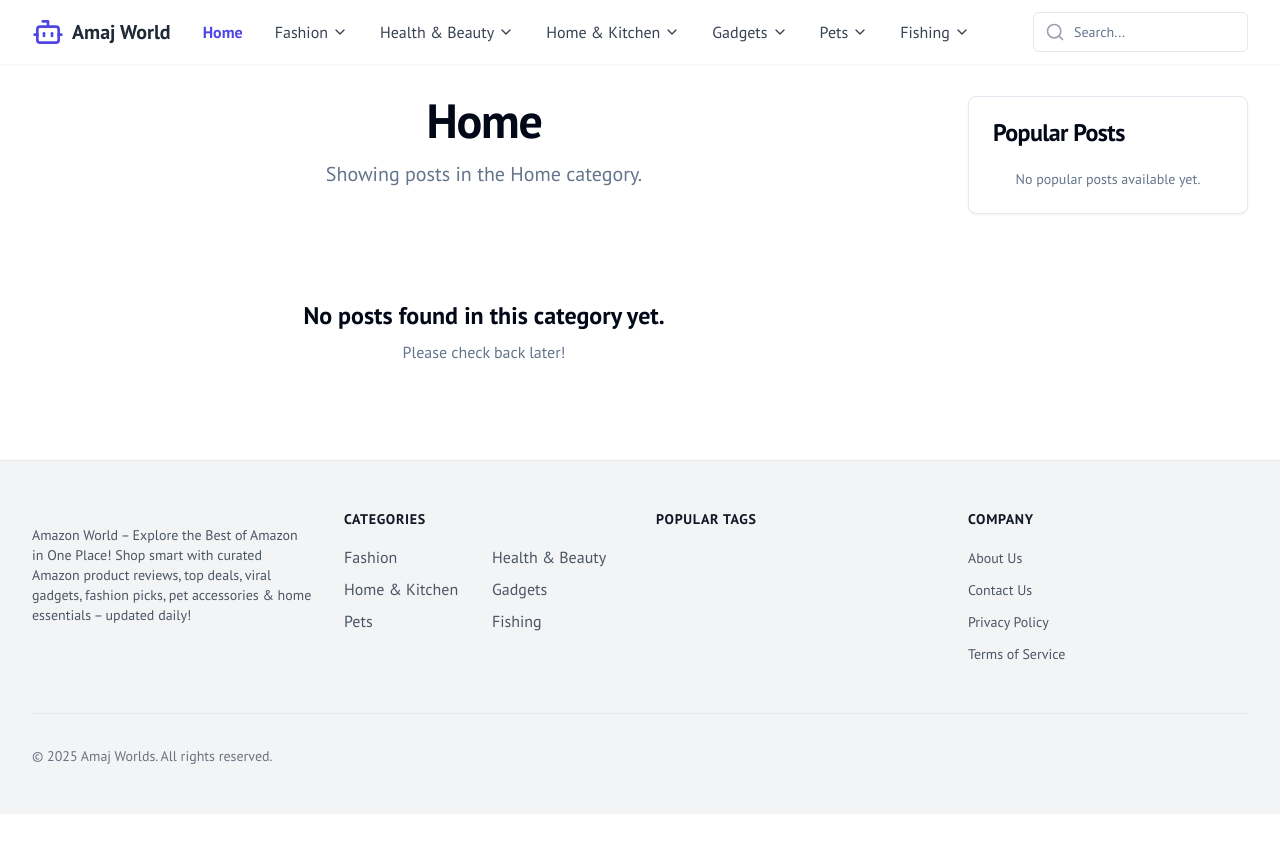
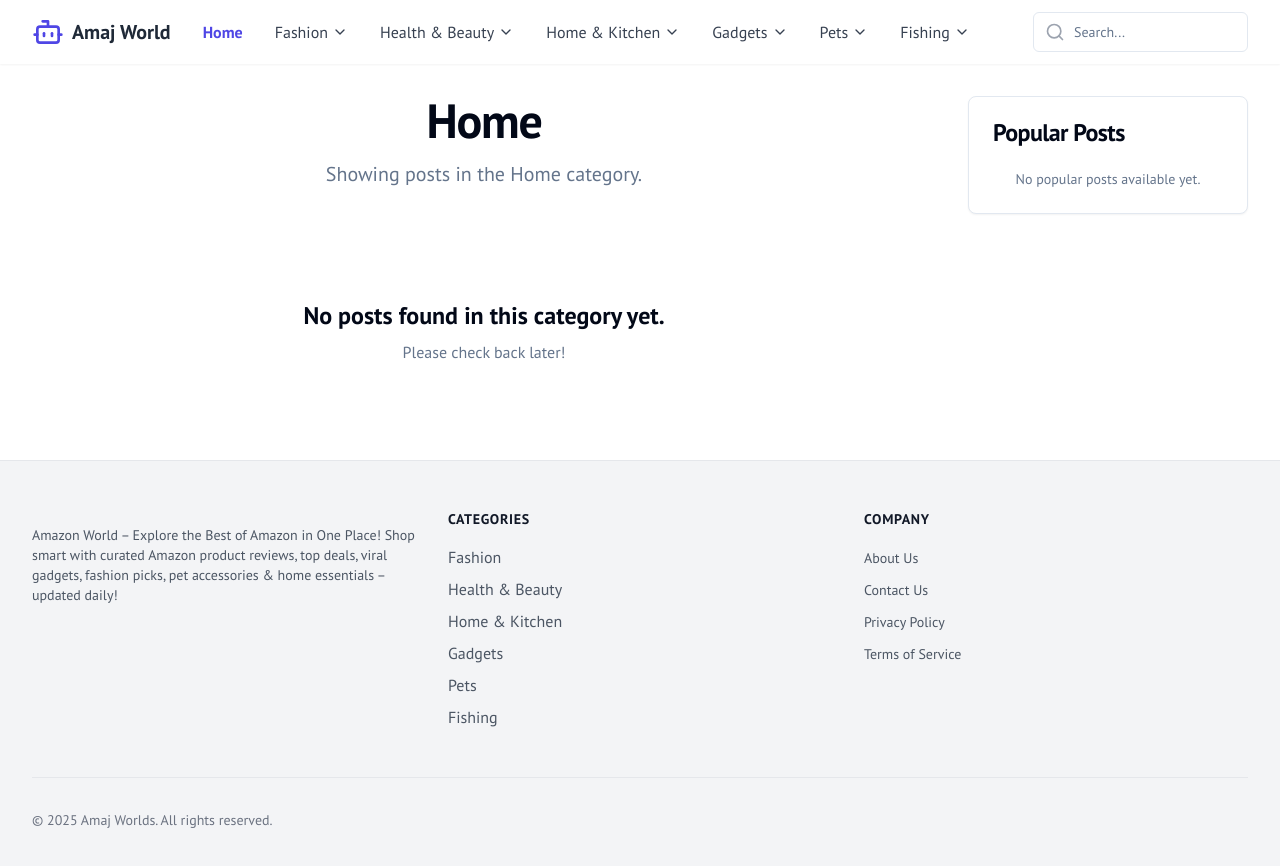
Before and after one commit to amajworld/amaj-world-project, a Next.js app: page / in a window 1280 px wide. Shown: the top 866 px of the page. Before the commit the page ends 814 px from the top, so only its background shows below. Built offline with nearby package versions, Linux system fonts and the light colour scheme.

Commit message:
অল রেডী এখান কার পোস্ট ঞারিয়ে ফেলেছ এবং Popular Tags পোস্ট আমার দরকার নে

```diff
--- a/src/components/SiteFooter.tsx
+++ b/src/components/SiteFooter.tsx
@@ -11,8 +11,6 @@ import Image from 'next/image';
 import { getDocuments, getDocument } from '@/app/actions/firestoreActions';
 import type { MenuItem } from '@/app/admin/menu/page';
 import { menuData as initialMenuData } from '@/data/menu';
-import type { Post } from '@/data/posts';
-
 
 const footerLinkSections = [
     {
@@ -30,18 +28,16 @@ export default function SiteFooter() {
     const [socialLinks, setSocialLinks] = useState<SocialLink[]>([]);
     const [settings, setSettings] = useState<SiteSettings | null>(null);
     const [menuData, setMenuData] = useState<MenuItem[]>([]);
-    const [popularTags, setPopularTags] = useState<string[]>([]);
     const [isLoading, setIsLoading] = useState(true);
 
     useEffect(() => {
         const loadData = async () => {
             setIsLoading(true);
             try {
-                const [links, siteSettings, menu, posts] = await Promise.all([
+                const [links, siteSettings, menu] = await Promise.all([
                     getDocuments<SocialLink>('socialLinks'),
                     getDocument<SiteSettings>('site-data', 'settings'),
                     getDocument<{ data: MenuItem[] }>('site-data', 'menu'),
-                    getDocuments<Post>('posts', { where: [['status', '==', 'published']] })
                 ]);
 
                 setSocialLinks(links);
@@ -51,17 +47,6 @@ export default function SiteFooter() {
                 } else {
                     setMenuData(initialMenuData as MenuItem[]);
                 }
-
-                // Calculate popular tags
-                const tagCounts: { [key: string]: number } = {};
-                posts.forEach(post => {
-                    post.tags?.forEach(tag => {
-                        tagCounts[tag] = (tagCounts[tag] || 0) + 1;
-                    });
-                });
-
-                const sortedTags = Object.keys(tagCounts).sort((a, b) => tagCounts[b] - tagCounts[a]);
-                setPopularTags(sortedTags.slice(0, 8));
 
             } catch (error) {
                 console.error("Failed to fetch footer data from Firestore", error);
@@ -89,7 +74,7 @@ export default function SiteFooter() {
   return (
     <footer className="bg-gray-100 dark:bg-gray-900 border-t border-gray-200 dark:border-gray-800">
       <div className="container mx-auto px-4 sm:px-6 lg:px-8 py-12">
-        <div className="grid grid-cols-1 md:grid-cols-2 lg:grid-cols-4 gap-8">
+        <div className="grid grid-cols-1 md:grid-cols-3 gap-8">
 
           <div className="space-y-4 flex flex-col items-center md:items-start text-center md:text-left">
               <Link href="/">
@@ -102,7 +87,7 @@ export default function SiteFooter() {
 
           <div className="text-center md:text-left">
             <h3 className="text-sm font-semibold text-gray-900 dark:text-white tracking-wider uppercase">Categories</h3>
-            <ul className="mt-4 grid grid-cols-2 gap-y-2 gap-x-4">
+            <ul className="mt-4 space-y-2">
               {menuData.filter(item => item.href !== '/').map((link) => (
                 <li key={link.href}>
                   <Link href={link.href} className="text-base text-gray-600 dark:text-gray-400 hover:text-indigo-600 dark:hover:text-indigo-400">
@@ -110,19 +95,6 @@ export default function SiteFooter() {
                   </Link>
                 </li>
               ))}
-            </ul>
-          </div>
-
-          <div className="text-center md:text-left">
-             <h3 className="text-sm font-semibold text-gray-900 dark:text-white tracking-wider uppercase">Popular Tags</h3>
-             <ul className="mt-4 grid grid-cols-2 gap-x-4 gap-y-2">
-                {popularTags.map(tag => (
-                    <li key={tag}>
-                        <Link href={`/tags/${encodeURIComponent(tag)}`} className="text-sm text-gray-600 dark:text-gray-400 hover:text-indigo-600 dark:hover:text-indigo-400">
-                            {tag}
-                        </Link>
-                    </li>
-                ))}
             </ul>
           </div>
 
```
